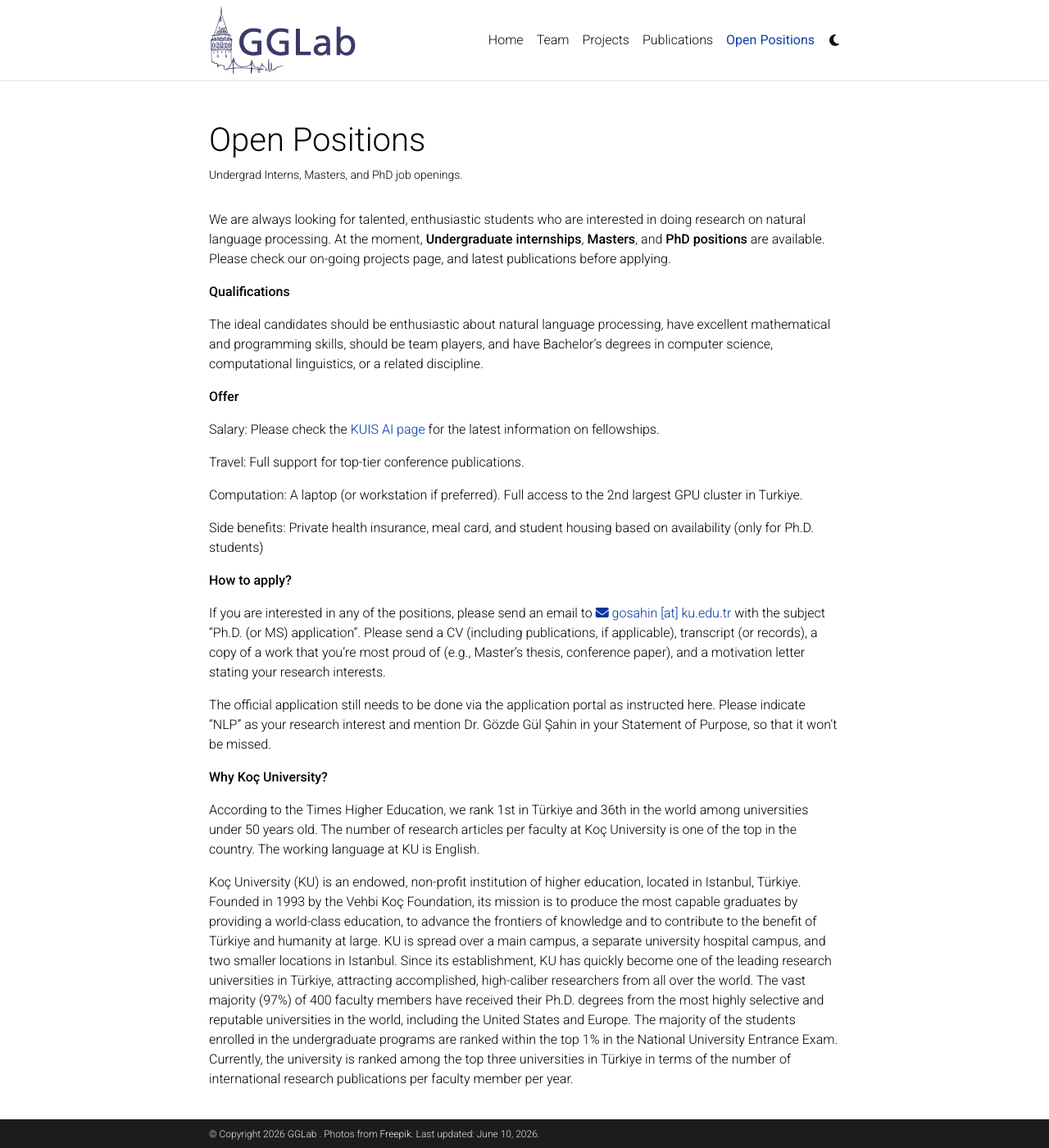
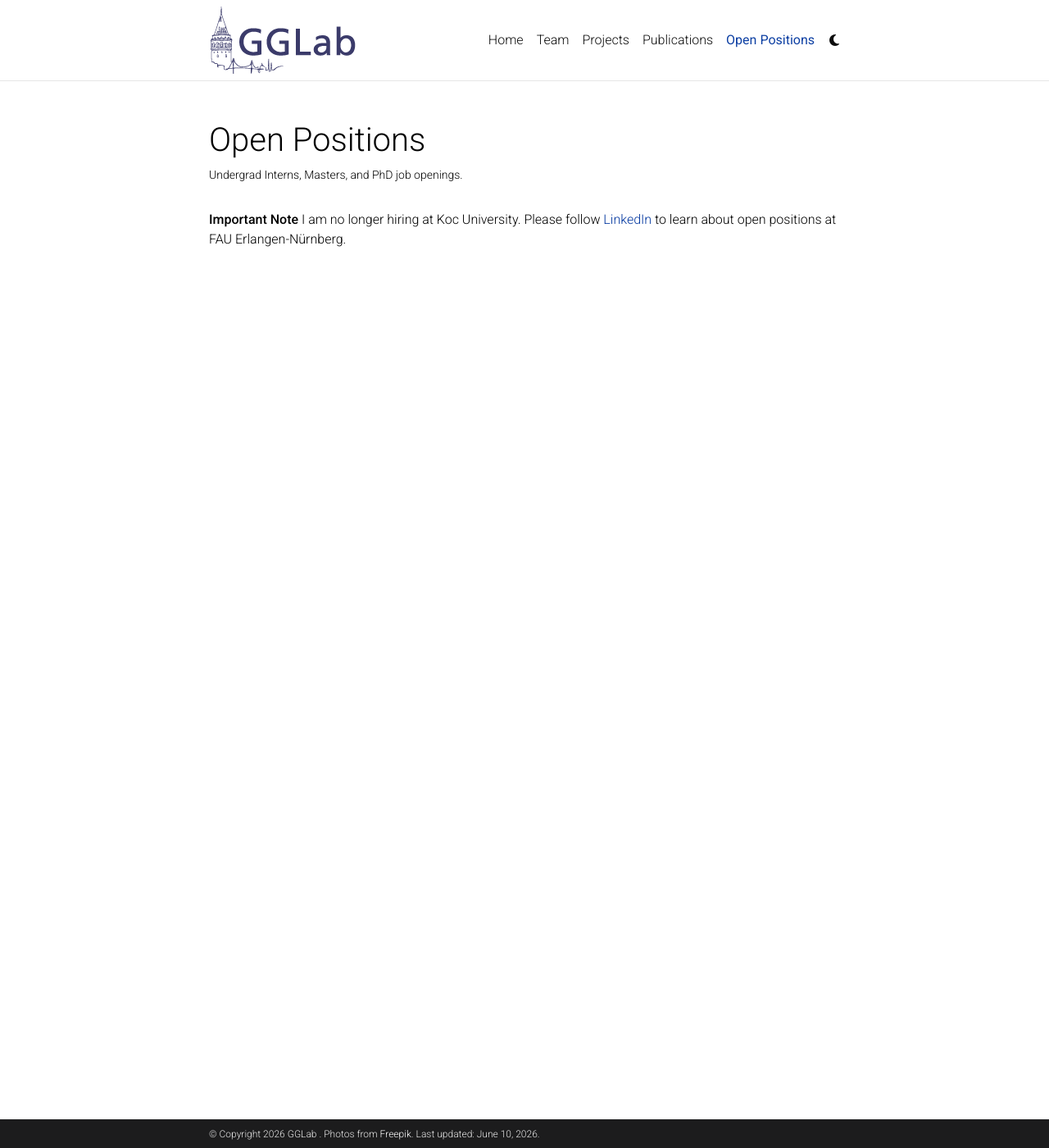
Before and after one commit to GGLAB-KU/gglab-ku.github.io, a Jekyll site: the page built from _pages/open-positions.md, in a window 1280 px wide and 1400 px high. Shown: the whole window at 82% size. Built offline with Jekyll 4.4.1, drawn with Linux system fonts in a browser that asks for light colours; comment, search, counter and statistics services are not loaded; a style sheet for code colours, icons or effects is not loaded.

Commit message:
update with new info

```diff
--- a/_pages/open-positions.md
+++ b/_pages/open-positions.md
@@ -7,35 +7,4 @@ nav_rank: 5
 nav: true
 ---
 
-We are always looking for talented, enthusiastic students who are interested in doing research on natural language processing.
-At the moment,
-**Undergraduate internships**, **Masters**, and **PhD positions** are available. Please check our on-going projects page, and latest publications before applying.
-
-**Qualifications**
-
-The ideal candidates should be enthusiastic about natural language processing, have excellent mathematical and programming skills, should be team players, and have Bachelor's degrees in computer science, computational linguistics, or a related discipline.
-
-**Offer**
-
-Salary: Please check the [KUIS AI page](https://ai.ku.edu.tr/education/programs/graduate-programs/ai-fellowships/) for the latest information on fellowships.
-
-Travel: Full support for top-tier conference publications.
-
-Computation: A laptop (or workstation if preferred). Full access to the 2nd largest GPU cluster in Turkiye.
-
-Side benefits: Private health insurance, meal card, and student housing based on availability (only for Ph.D. students)
-
-**How to apply?**
-
-If you are interested in any of the positions, please send an email to [<i class="fas fa-envelope"></i> gosahin [at] ku.edu.tr](mailto:gosahin@ku.edu.tr) with the subject "Ph.D. (or MS) application". Please send a CV (including publications, if applicable), transcript (or records), a copy of a work that you're most proud of (e.g., Master's thesis, conference paper), and a motivation letter stating your research interests.
-
-The official application still needs to be done via the application portal as instructed here. Please indicate "NLP" as your research interest and mention Dr. Gözde Gül Şahin in your Statement of Purpose, so that it won't be missed.
-
-
-**Why Koç University?**
-
-According to the Times Higher Education, we rank 1st in Türkiye and 36th in the world among universities under 50 years old.
-The number of research articles per faculty at Koç University is one of the top in the country.
-The working language at KU is English.
-
-Koç University (KU) is an endowed, non-profit institution of higher education, located in Istanbul, Türkiye. Founded in 1993 by the Vehbi Koç Foundation, its mission is to produce the most capable graduates by providing a world-class education, to advance the frontiers of knowledge and to contribute to the benefit of Türkiye and humanity at large. KU is spread over a main campus, a separate university hospital campus, and two smaller locations in Istanbul. Since its establishment, KU has quickly become one of the leading research universities in Türkiye, attracting accomplished, high-caliber researchers from all over the world. The vast majority (97%) of 400 faculty members have received their Ph.D. degrees from the most highly selective and reputable universities in the world, including the United States and Europe. The majority of the students enrolled in the undergraduate programs are ranked within the top 1% in the National University Entrance Exam. Currently, the university is ranked among the top three universities in Türkiye in terms of the number of international research publications per faculty member per year.
+**Important Note** I am no longer hiring at Koc University. Please follow [LinkedIn](https://www.linkedin.com/in/g%C3%B6zde-g%C3%BCl-%C5%9Fahin-5ba9704/) to learn about open positions at FAU Erlangen-Nürnberg.
```
Also changed, not shown: _pages/about.md (+2 -2 lines), _projects/project_alfalfas.md (+1 -1 lines), _projects/project_wikimedia.md (+19 -16 lines).
